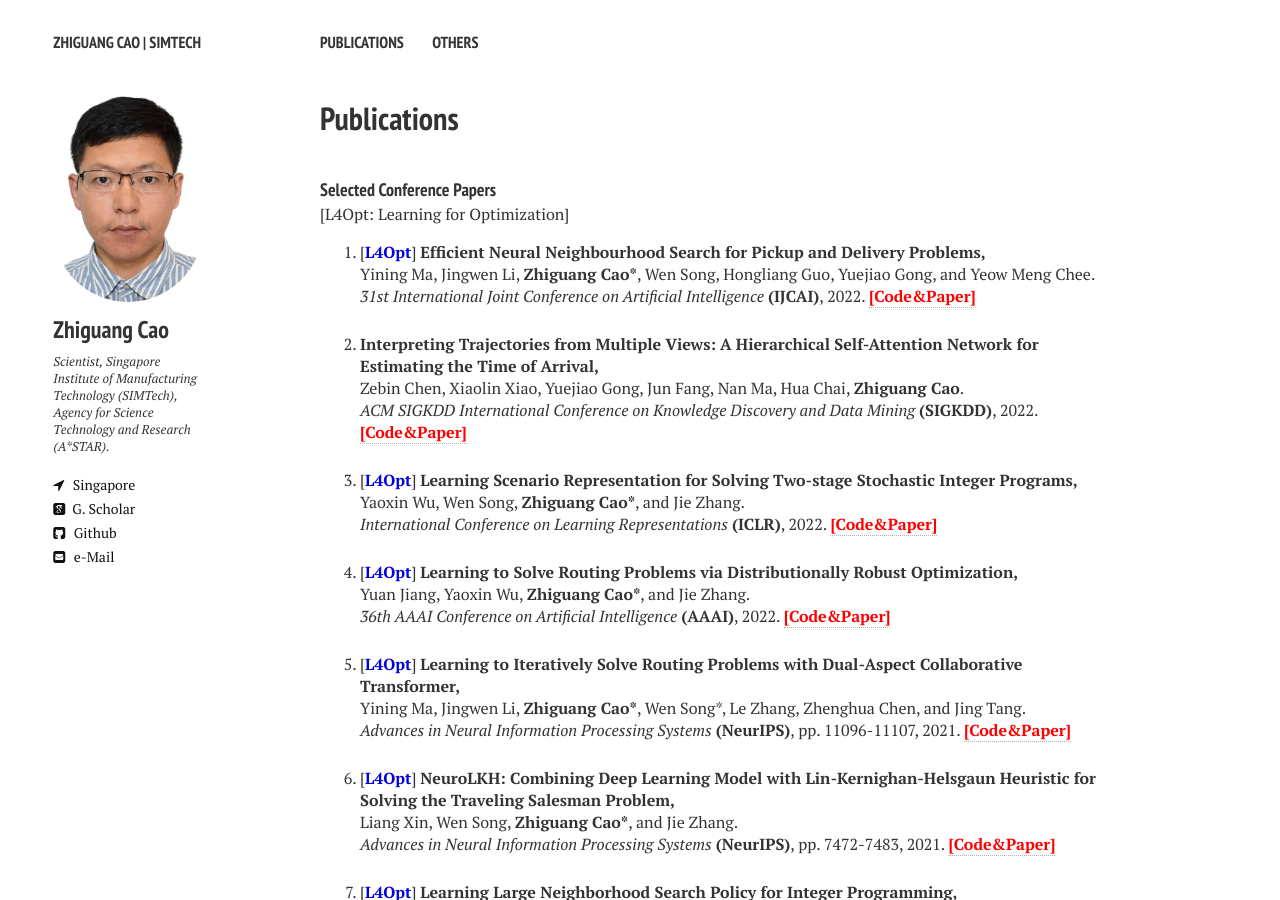
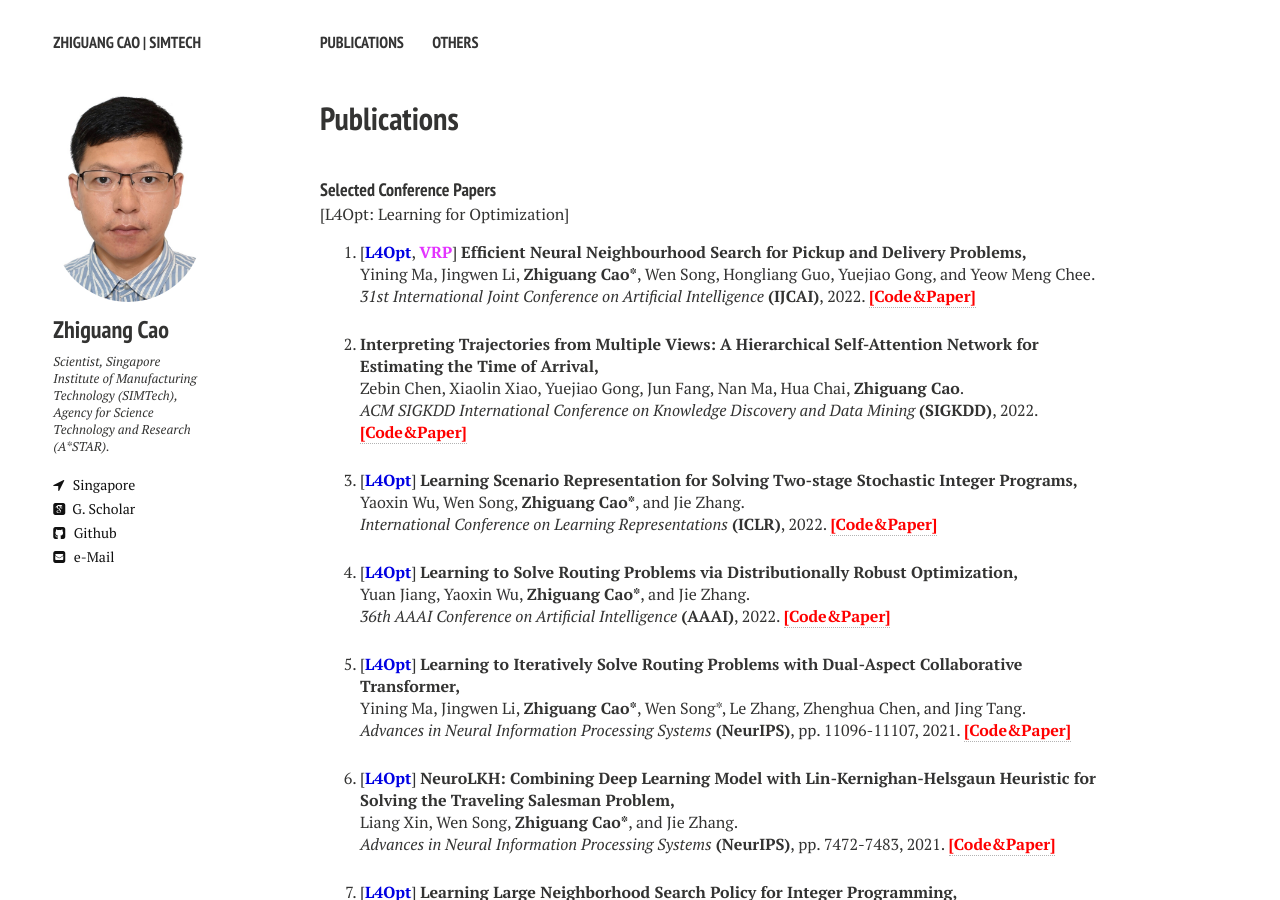
Before and after one commit to zhiguangcaosg/zhiguangcaosg.github.io, a Jekyll site: the page built from publications.md, in a window 1280 px wide and 900 px high. Built offline with Jekyll 4.4.1, drawn with Linux system fonts in a browser that asks for light colours; nearby versions of some CDN libraries.

Commit message:
Update publications.html

```diff
--- a/_layouts/publications.html
+++ b/_layouts/publications.html
@@ -92,7 +92,7 @@ div.bibtex pre { font-size: 75%; overflow: auto;  width: 100%; padding: 0em 0em;
 
 <li>
 <p>
-[<font color="#0000E3"><b>L4Opt</b></font>] <b>Efficient Neural Neighbourhood Search for Pickup and Delivery Problems,</b>
+[<font color="#0000E3"><b>L4Opt</b></font>, <font color="#E333FF"><b>VRP</b></font>] <b>Efficient Neural Neighbourhood Search for Pickup and Delivery Problems,</b>
 <br> Yining Ma, Jingwen Li, <b>Zhiguang Cao*</b>, Wen Song, Hongliang Guo, Yuejiao Gong, and Yeow Meng Chee.<br>
 <i>31st International Joint Conference on Artificial Intelligence</i> <b>(IJCAI)</b>, 2022. <a href="https://github.com/yining043/PDP-N2S" target="_blank"> <font color="#FF0000"><b>[Code&Paper]</b> </font></a>
 </p>
```
